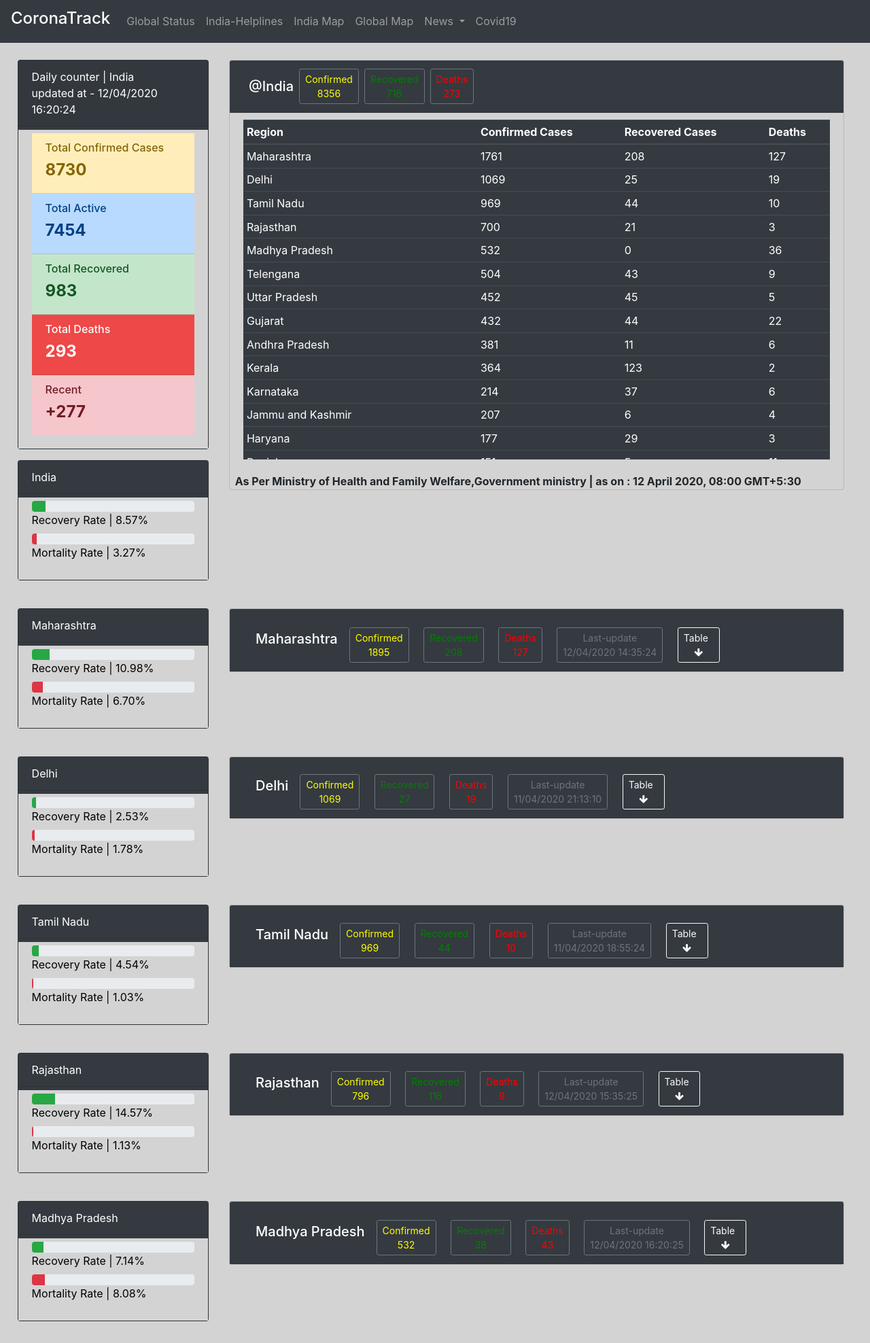
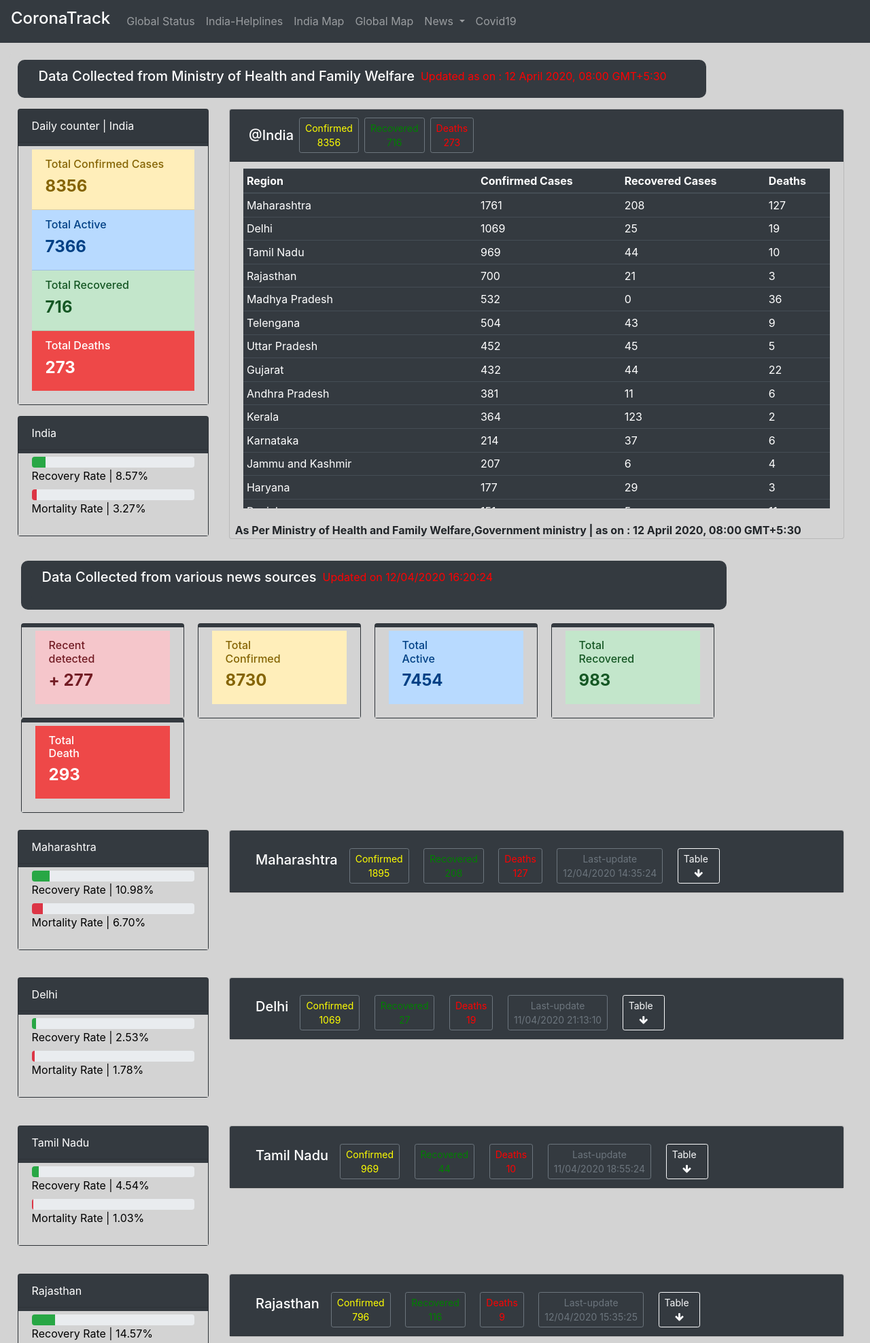
Before and after one commit to iamabhishektiwari/covidTracks, a Django app: page / in a window 1280 px wide. Shown: the top 1976 px of the page at 68% size. Run offline with Django 3.2, Linux system fonts and the light colour scheme; data comes from the database, SQL or seed files in the repository; both versions use the stored data as it was after the commit; some libraries are stand-ins or nearby versions.

Commit message:
data update 0.0.1

```diff
--- a/globalTracks/updateData.py
+++ b/globalTracks/updateData.py
@@ -171,48 +171,48 @@ def update():
     GlobalTotalCalc()
 
 
-# def globalTimeSeries():
-#     print("###################################################")
-#     print("Updating Global Timeseries")
-#     print("###################################################")
-#     url = "https://covid19-india-data.herokuapp.com/GlobalTimeSeries"
-#     page = requests.get(url).json()
-#     my_file = os.path.join(THIS_FOLDER, 'helper_data/globaltimeseries.json')
-#     with open(my_file, 'w') as outfile:
-#         json.dump(page, outfile)
-#
-#
-#
-#
-#
-# def SaveRenderTimeSeriesData(countries):
-#     page = {}
-#     my_file = os.path.join(THIS_FOLDER, 'helper_data/globaltimeseries.json')
-#     with open(my_file, "r") as read_file:
-#         page = json.load(read_file)
-#     rowdata = []
-#     i=1;
-#     for day in dateinfo:
-#         tmpls = [i]
-#         i = i+1
-#         for country in countries:
-#             tmpls.append(page[country.name]['data'][day]['confirm'])
-#         rowdata.append(tmpls);
-#     return rowdata
-#
-#
-#
-# def smallGraph(country):
-#     page = {}
-#     my_file = os.path.join(THIS_FOLDER, 'helper_data/globaltimeseries.json')
-#     with open(my_file, "r") as read_file:
-#         page = json.load(read_file)
-#     rowdata = []
-#     i =1
-#     for day in dateinfo:
-#         rowdata.append([i,
-#                         page[country.name]['data'][day]['confirm'],
-#                         page[country.name]['data'][day]['deaths'],
-#                         page[country.name]['data'][day]['recovered']])
-#         i = i+1
-#     return rowdata
+def globalTimeSeries():
+    print("###################################################")
+    print("Updating Global Timeseries")
+    print("###################################################")
+    url = "https://covid19-india-data.herokuapp.com/GlobalTimeSeries"
+    page = requests.get(url).json()
+    my_file = os.path.join(THIS_FOLDER, 'helper_data/globaltimeseries.json')
+    with open(my_file, 'w') as outfile:
+        json.dump(page, outfile)
+
+
+
+
+
+def SaveRenderTimeSeriesData(countries):
+    page = {}
+    my_file = os.path.join(THIS_FOLDER, 'helper_data/globaltimeseries.json')
+    with open(my_file, "r") as read_file:
+        page = json.load(read_file)
+    rowdata = []
+    i=1;
+    for day in dateinfo:
+        tmpls = [i]
+        i = i+1
+        for country in countries:
+            tmpls.append(page[country.name]['data'][day]['confirm'])
+        rowdata.append(tmpls);
+    return rowdata
+
+
+
+def smallGraph(country):
+    page = {}
+    my_file = os.path.join(THIS_FOLDER, 'helper_data/globaltimeseries.json')
+    with open(my_file, "r") as read_file:
+        page = json.load(read_file)
+    rowdata = []
+    i =1
+    for day in dateinfo:
+        rowdata.append([i,
+                        page[country.name]['data'][day]['confirm'],
+                        page[country.name]['data'][day]['deaths'],
+                        page[country.name]['data'][day]['recovered']])
+        i = i+1
+    return rowdata
--- a/indiaTracks/templates/india_status.html
+++ b/indiaTracks/templates/india_status.html
@@ -82,11 +82,30 @@ a{
   padding-top:1%;
   margin-top:1%;
 }
+.curve{
+  border-radius:10px;
+  margin:20px;
+}
+.curve1{
+  border-radius:10px;
+}
+.padding_left{
+  margin-left:20px;
+}
 </style>
 
 
 
 <div class="container-fx gedf-wrapper">
+
+  <div class="col-md-10 bg-dark curve1">
+    <nav aria-label="breadcrumb bg-dark">
+      <ol class="breadcrumb bg-dark">
+        <li class="breadcrumb-item white h5" aria-current="page">Data Collected from Ministry of Health and Family Welfare</li>
+        <li class="h8 text red">&nbsp Updated {{ record_update_time}}</li>
+      </ol>
+    </nav>
+  </div>
 
   <!--- world table-->
   <div class="row">
@@ -95,31 +114,26 @@ a{
 
 
       <div class="card bg-dark mb-3" style="max-width: 18rem;">
-        <div class="card-header">Daily counter | India <br> updated at - {{ nongov_lastupdate}}</div>
+        <div class="card-header">Daily counter | India
+            </div>
         <div class="card-body">
           <ul class="list-group list-group-flush">
               <li class="list-group-item list-group-item-warning">
                   <div class="h6">Total Confirmed Cases</div>
-                  <div class="h4"> <strong>{{ nongov_totalconfirmed}} </strong></div>
+                  <div class="h4"> <strong>{{ totalconfirmed}} </strong></div>
               </li>
               <li class="list-group-item list-group-item-primary">
                   <div class="h6">Total Active</div>
-                  <div class="h4"><strong> {{ nongov_active }} </strong></div>
+                  <div class="h4"><strong> {{ totalactive }} </strong></div>
               </li>
               <li class="list-group-item list-group-item-success">
                   <div class="h6">Total Recovered</div>
-                  <div class="h4"><strong>{{ nongov_totalrecovered }} </strong></div>
+                  <div class="h4"><strong>{{ totalrecovered }} </strong></div>
               </li>
               <li class="list-group-item danger">
                   <div class="h6">Total Deaths</div>
-                  <div class="h4"><strong> {{ nongov_totaldeaths }} </strong></div>
+                  <div class="h4"><strong> {{ totaldeaths }} </strong></div>
               </li>
-
-              <li class="list-group-item list-group-item-danger">
-                  <div class="h6"> Recent </div>
-                  <div class="h4"><strong> +{{ nongov_deltaconfirmed }} </strong></div>
-              </li>
-
           </ul>
         </div>
       </div>
@@ -214,6 +228,82 @@ a{
           <b> &nbsp As Per Ministry of Health and Family Welfare,Government ministry | {{ record_update_time }}</b>
         </div>
     </div>
+
+<!-- various news source data -->
+
+
+
+  <div class="col-md-10 bg-dark curve">
+    <nav aria-label="breadcrumb bg-dark">
+      <ol class="breadcrumb bg-dark">
+        <li class="breadcrumb-item white h5" aria-current="page">Data Collected from various news sources</li>
+        <li class="h8 text red">&nbsp Updated on {{ nongov_lastupdate}}</li>
+      </ol>
+    </nav>
+  </div>
+  <div class="col-md-12 ">
+    <div class="row">
+
+      <div class="card bg-dark padding_left" style="width: 15rem;">
+        <div class="card-body">
+          <ul class="list-group list-group-flush">
+              <li class="list-group-item list-group-item-danger">
+                  <div class="h6"> Recent <br>detected </div>
+                  <div class="h4"> <strong> + {{ nongov_deltaconfirmed}} </strong></div>
+              </li>
+          </ul>
+        </div>
+      </div>
+
+      <div class="card bg-dark padding_left" style="width: 15rem;">
+        <div class="card-body">
+          <ul class="list-group list-group-flush">
+              <li class="list-group-item list-group-item-warning">
+                  <div class="h6">Total <br>Confirmed </div>
+                  <div class="h4"> <strong>{{ nongov_totalconfirmed}} </strong></div>
+              </li>
+          </ul>
+        </div>
+      </div>
+
+      <div class="card bg-dark padding_left" style="width: 15rem;">
+        <div class="card-body">
+          <ul class="list-group list-group-flush">
+              <li class="list-group-item list-group-item-primary">
+                  <div class="h6">Total <br>Active </div>
+                  <div class="h4"> <strong>{{ nongov_active}} </strong></div>
+              </li>
+          </ul>
+        </div>
+      </div>
+
+      <div class="card bg-dark padding_left" style="width: 15rem;">
+        <div class="card-body">
+          <ul class="list-group list-group-flush">
+              <li class="list-group-item list-group-item-success">
+                  <div class="h6">Total <br>Recovered </div>
+                  <div class="h4"> <strong>{{ nongov_totalrecovered}} </strong></div>
+              </li>
+          </ul>
+        </div>
+      </div>
+
+      <div class="card bg-dark padding_left" style="width: 15rem;">
+        <div class="card-body">
+          <ul class="list-group list-group-flush">
+              <li class="list-group-item danger">
+                  <div class="h6">Total <br> Death </div>
+                  <div class="h4"> <strong>{{ nongov_totaldeaths}} </strong></div>
+              </li>
+          </ul>
+        </div>
+      </div>
+
+
+    </div>
+  </div>
+
+  <!-- various news source data -->
 
     <!-- State Data -->
 
--- a/indiaTracks/views.py
+++ b/indiaTracks/views.py
@@ -9,6 +9,7 @@ import json
 from getNews import NewsFromApi
 from .updateData import fetchData, findDataSample2
 import os
+import random
 # Create your views here.
 THIS_FOLDER = os.path.dirname(os.path.dirname(os.path.abspath(__file__)))
 
@@ -91,15 +92,17 @@ class Map(View):
 
 class India(View):
 
-    record_update_time = ImpParam.objects.get(key='record_update_time').value
-    nongov_lastupdate = ImpParam.objects.get(key='nongov_lastupdate').value
     mytemplate = 'india_status.html'
     unsupported = 'Unsupported operation'
     def get(self, request):
 
+        record_update_time = ImpParam.objects.get(key='record_update_time').value
+        nongov_lastupdate = ImpParam.objects.get(key='nongov_lastupdate').value
+
         totalconfirmed = ImpParam.objects.get(key='totalconfirmed').value
         totalrecovered = ImpParam.objects.get(key='totalrecovered').value
         totaldeaths = ImpParam.objects.get(key='totaldeaths').value
+        totalactive = int(totalconfirmed) - int(totaldeaths)-int(totalrecovered)-1;
 
         # r = Region.objects.get(name='India')
         # subregions = SubRegion.objects.all().filter(region=r).order_by('-totalconfirmed')
@@ -120,6 +123,7 @@ class India(View):
         nongov_active = ImpParam.objects.get(key='nongov_active').value
         nongov_deltaconfirmed = ImpParam.objects.get(key='nongov_deltaconfirmed').value
 
+        fake_update = random.randint(0,30);
 
 
 
@@ -130,13 +134,14 @@ class India(View):
             'totaldeaths':totaldeaths,
             'phoneno':stateinfo['phoneno'],
             'StateDistrict':StateDistrict,
-            'record_update_time':self.record_update_time,
+            'record_update_time':record_update_time,
             'nongov_totalconfirmed':nongov_totalconfirmed,
             'nongov_totalrecovered':nongov_totalrecovered,
             'nongov_totaldeaths':nongov_totaldeaths,
             'nongov_active':nongov_active,
             'nongov_deltaconfirmed':nongov_deltaconfirmed,
-            'nongov_lastupdate':self.nongov_lastupdate,
+            'nongov_lastupdate':nongov_lastupdate,
+            'totalactive':totalactive,
         }
         return render(request,self.mytemplate,context=context)
 
```
Also changed, not shown: globalTracks/views.py (+15 -15 lines), db.sqlite3, 1 other file.
